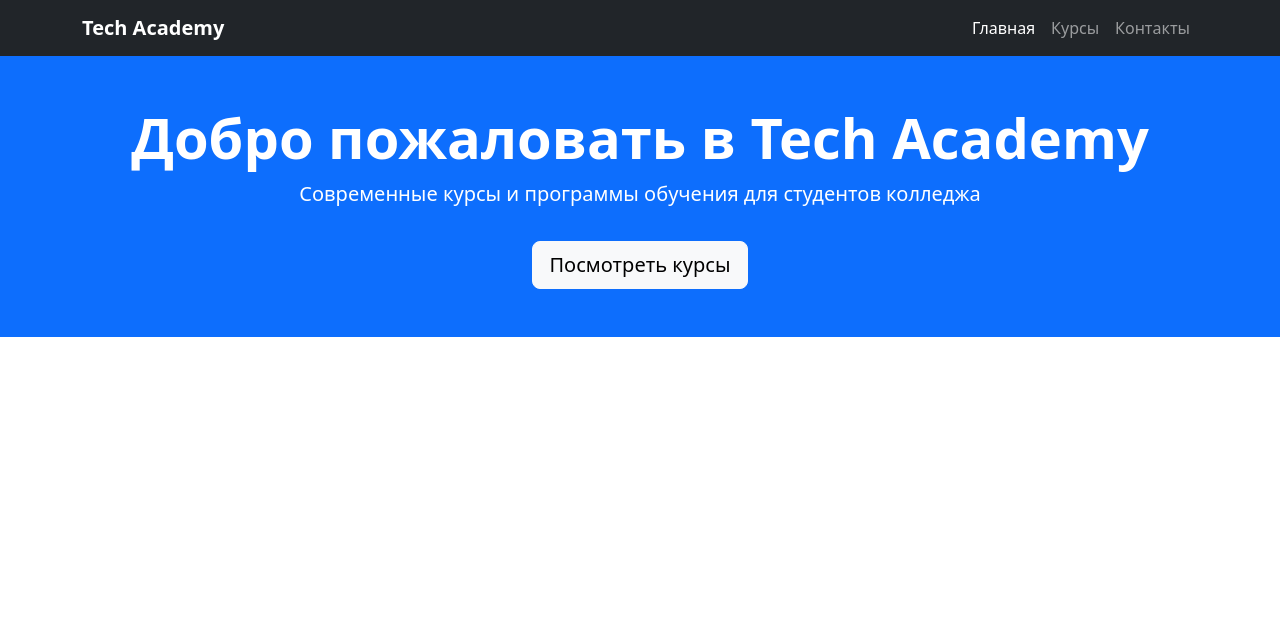
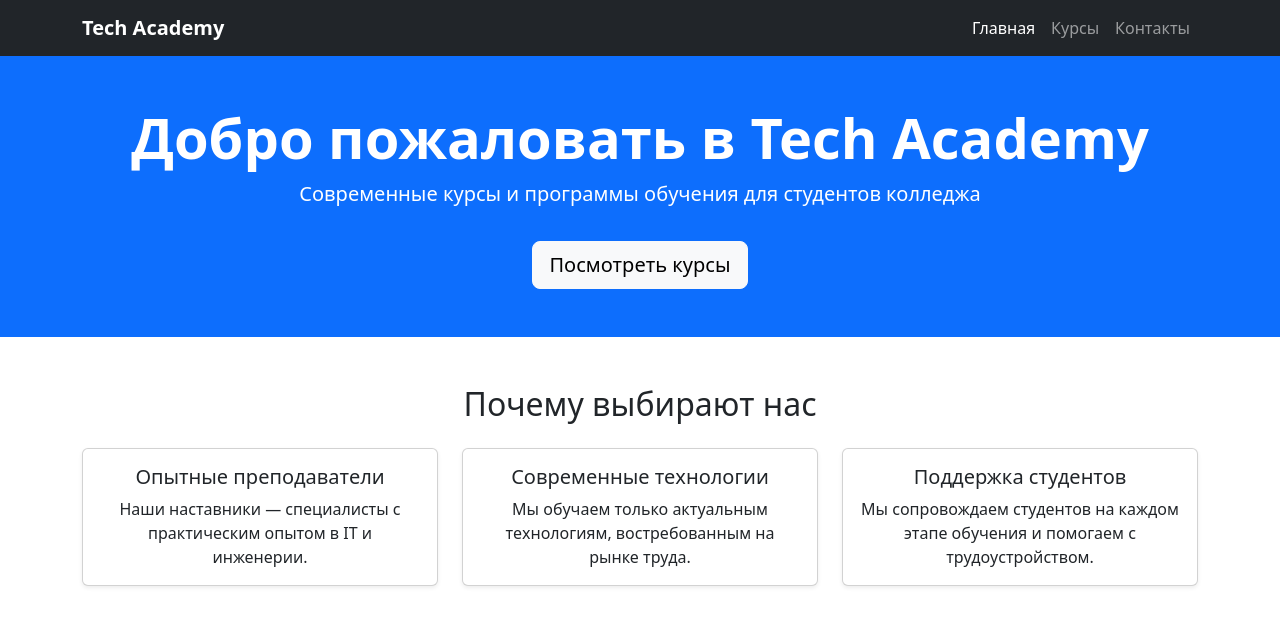
Before and after one commit to DavidDikson/academyTech, a plain HTML site: page index.html in a window 1280 px wide. Drawn offline with nearby package versions, Linux system fonts and the light colour scheme.

Commit message:
Добавил секцию с преимуществами

```diff
--- a/index.html
+++ b/index.html
@@ -32,5 +32,37 @@
   </div>
 </header>
 
+<section class="py-5">
+  <div class="container text-center">
+    <h2 class="mb-4">Почему выбирают нас</h2>
+    <div class="row g-4">
+      <div class="col-md-4">
+        <div class="card h-100 shadow-sm">
+          <div class="card-body">
+            <h5 class="card-title">Опытные преподаватели</h5>
+            <p class="card-text">Наши наставники — специалисты с практическим опытом в IT и инженерии.</p>
+          </div>
+        </div>
+      </div>
+      <div class="col-md-4">
+        <div class="card h-100 shadow-sm">
+          <div class="card-body">
+            <h5 class="card-title">Современные технологии</h5>
+            <p class="card-text">Мы обучаем только актуальным технологиям, востребованным на рынке труда.</p>
+          </div>
+        </div>
+      </div>
+      <div class="col-md-4">
+        <div class="card h-100 shadow-sm">
+          <div class="card-body">
+            <h5 class="card-title">Поддержка студентов</h5>
+            <p class="card-text">Мы сопровождаем студентов на каждом этапе обучения и помогаем с трудоустройством.</p>
+          </div>
+        </div>
+      </div>
+    </div>
+  </div>
+</section>
+
 </body>
 </html>
```
